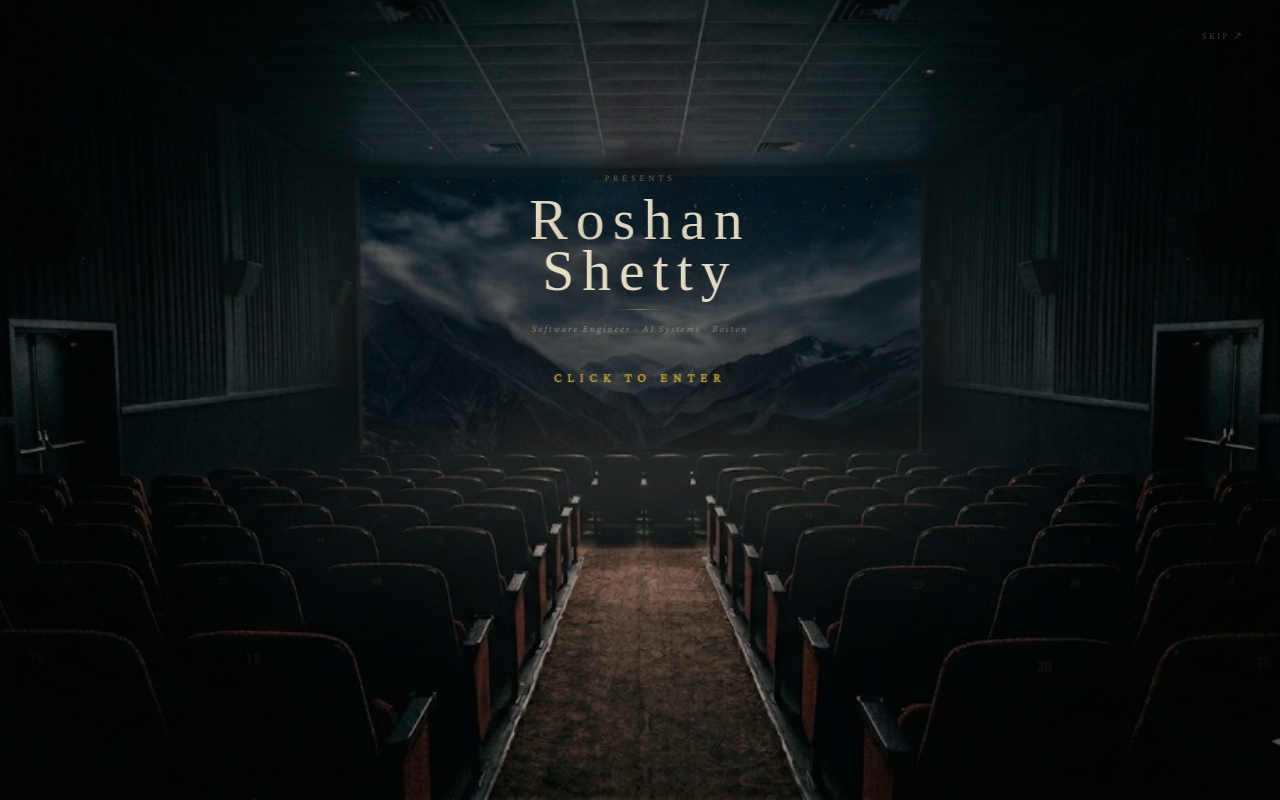
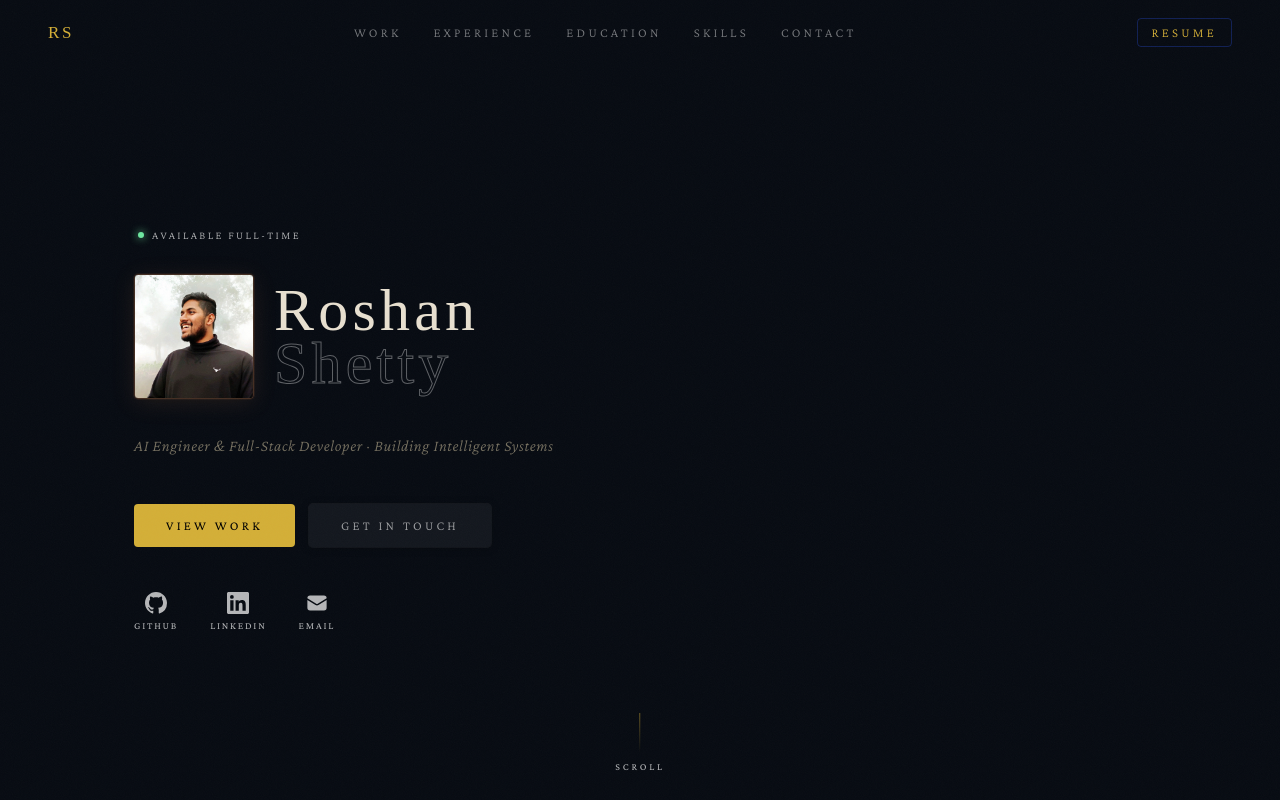
Before and after one commit to roshanshetty271/Roshan-Portfolio, a Next.js app: page / in a window 1280 px wide. Shown: the top 800 px of the page. Built offline with nearby package versions, Linux system fonts and the light colour scheme; a web font is replaced by a local one.

Commit message:
removed cinema animation !

```diff
--- a/app/page.tsx
+++ b/app/page.tsx
@@ -11,7 +11,7 @@ import { HeroParallaxBg } from "./components/HeroParallaxBg";
 import TestimonialCarousel from "./components/TestimonialCarousel";
 import ExperienceAccordion from "./components/ExperienceAccordion";
 import ProjectCarousel from "@/components/ProjectCarousel";
-import CinemaIntro from "@/components/CinemaIntro";
+// import CinemaIntro from "@/components/CinemaIntro";
 import ContactForm from "./components/ContactForm";
 import FeaturedProjectCard from "./components/FeaturedProjectCard";
 import SocialIcons from "./components/SocialIcons";
@@ -141,7 +141,6 @@ const skillGroups: SkillGroup[] = [
 export default function PortfolioPage() {
 
   return (
-    <CinemaIntro>
     <MotionProvider>
       <Nav />
 
@@ -364,6 +363,5 @@ export default function PortfolioPage() {
         </div>
       </footer>
     </MotionProvider>
-    </CinemaIntro>
   );
 }
--- a/components/CinemaIntro.css
+++ b/components/CinemaIntro.css
@@ -59,11 +59,11 @@
 /* ── Screen click area ── */
 .ci-screen-wrap {
   position: absolute;
-  top: 12%;
+  top: 10.5%;
   left: 50%;
   transform: translateX(-50%);
-  width: 38%;
-  aspect-ratio: 1.55 / 1;
+  width: 30%;
+  aspect-ratio: 1.9 / 1;
   cursor: none;
   z-index: 5;
 }
@@ -72,7 +72,7 @@
   position: relative;
   width: 100%;
   height: 100%;
-  background: transparent;
+  background: #000;
   display: flex;
   flex-direction: column;
   align-items: center;
```
